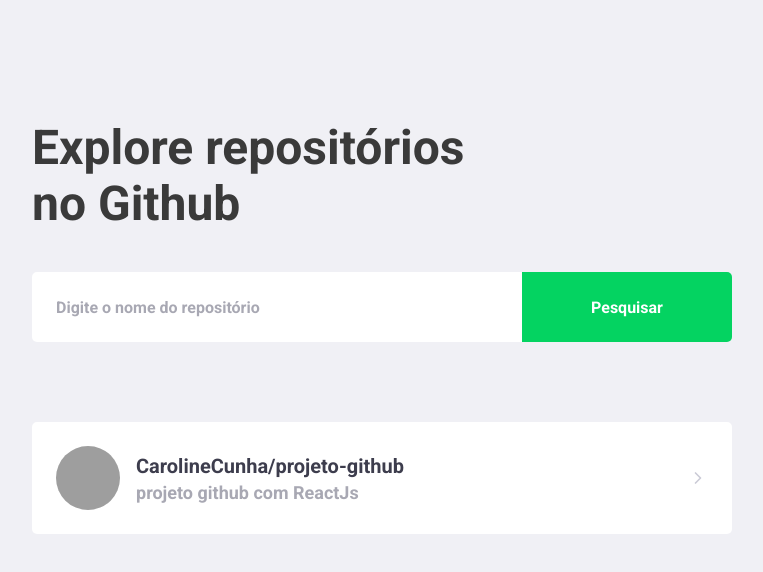
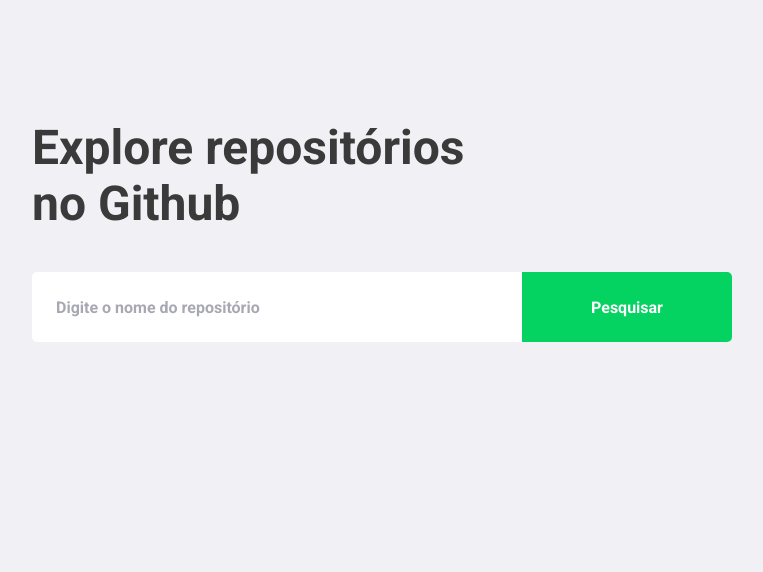
Before and after one commit to CarolineCunha/projeto-github, a React (Create React App) app: page / in a window 1280 px wide. Shown: the top 572 px of the page, without its empty margins (148-911 px from the left). Built offline with nearby package versions, Linux system fonts and the light colour scheme; grey boxes are pictures that could not be loaded.

Commit message:
conectando api do github

```diff
--- a/src/pages/Dashboard/index.tsx
+++ b/src/pages/Dashboard/index.tsx
@@ -21,6 +21,7 @@ const Dashboard: React.FC = () => {
         const response = await api.get(`repos/${newRepo}`);
         const repository = response.data;
         setRepositories([...repositories,repository]);
+        setNewRepo('');
     }
     return (
     <>
@@ -30,16 +31,19 @@ const Dashboard: React.FC = () => {
         <button type="submit">Pesquisar</button>
     </Form>
         <Repositories>
-            <a href="teste">
+            {repositories.map(repository =>(
+                <a key={repository.full_name} href="teste">
                 <img
-                src="https://avatars.githubusercontent.com/u/66327211?s=400&u=f88719a4d24585502bd2feefc0773048e5c231cc&v=4"
-                alt="Caroline Cunha"></img>
+                src={repository.owner.avatar_url}
+                alt={repository.owner.login}
+                />
                 <div>
-                    <strong>CarolineCunha/projeto-github</strong>
-                    <p>projeto github com ReactJs</p>
+                    <strong>{repository.full_name}</strong>
+                    <p>{repository.description}</p>
                 </div>
                 <FiChevronRight size={20} />
             </a>
+            ))}
         </Repositories>
      </>
      );
--- a/src/pages/Dashboard/styles.ts
+++ b/src/pages/Dashboard/styles.ts
@@ -74,7 +74,8 @@ export const Form = styled.form`
         }
 
         div {
-            margin-left: 16px;
+            margin: 0 16px;
+            flex: 1;
             strong{
                 font-size: 20px;
                 color: #3d3d4d;
```
